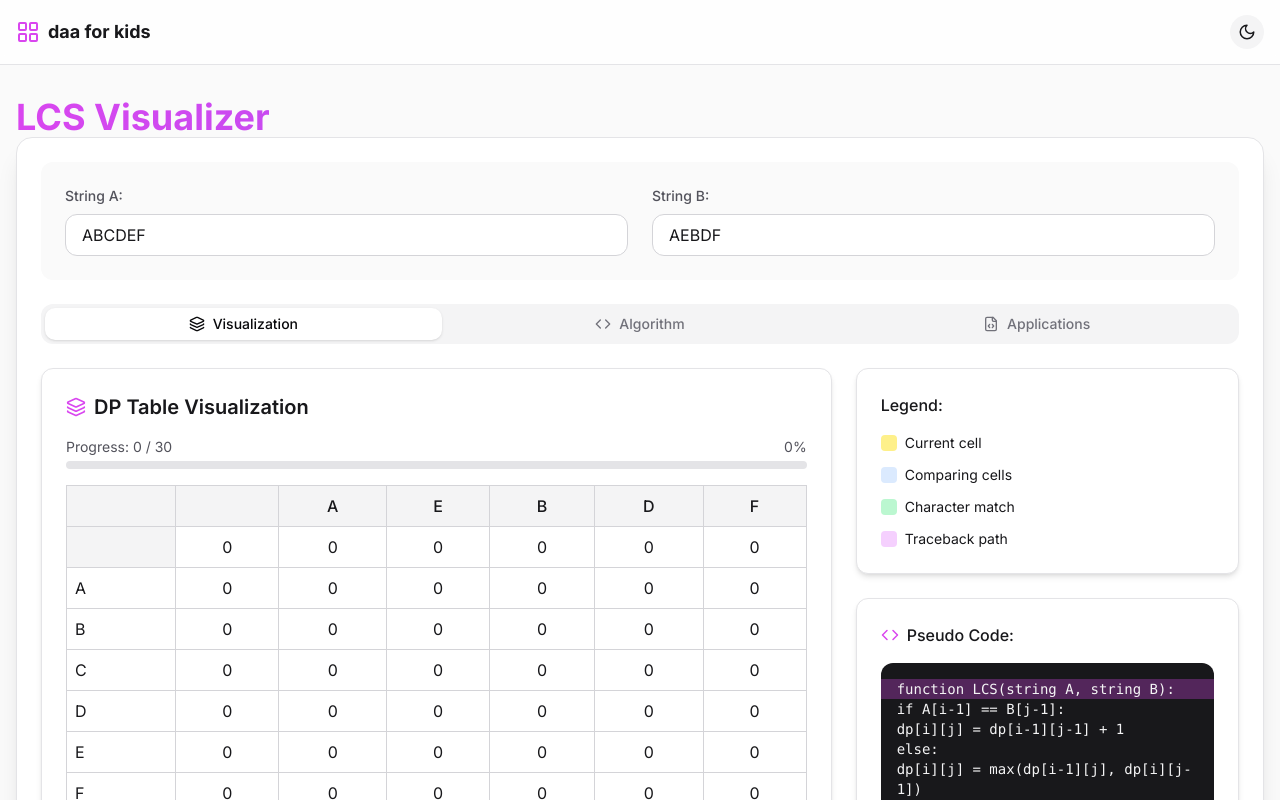
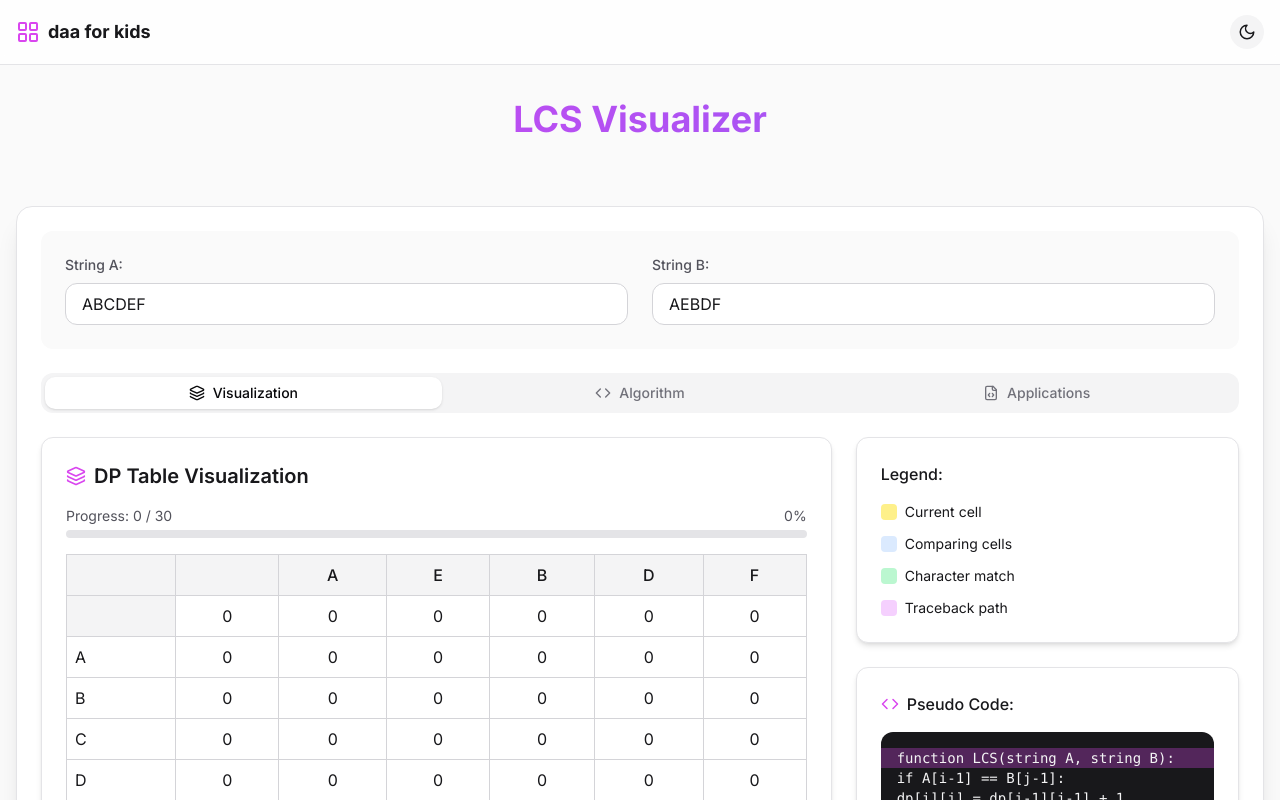
Before and after one commit to muhamad-bilal/daa-for-kids, a Next.js app: page /split-merge in a window 1280 px wide. Shown: the top 800 px of the page. Built offline with nearby package versions, Linux system fonts and the light colour scheme.

Commit message:
Update LCS title

```diff
--- a/src/app/split-merge/page.tsx
+++ b/src/app/split-merge/page.tsx
@@ -484,9 +484,9 @@ export default function LCSVisualizer() {
         <div className="min-h-screen bg-zinc-50 text-zinc-900 dark:bg-zinc-900 dark:text-zinc-50 transition-colors duration-300">
             <Header />
             <div className="container mx-auto px-4 max-w-7xl py-8">
-                <h1 className="text-4xl font-bold text-transparent bg-clip-text bg-gradient-to-r from-fuchsia-500 to-violet-500">
+                <h1 className="text-4xl font-bold text-transparent bg-clip-text bg-gradient-to-r from-fuchsia-500 to-violet-500 text-center mb-16 leading-tight ">
                     LCS Visualizer
-                </h1>
+                </h1>
                 <div className="w-24"></div> {/* Spacer for alignment */}
 
                 <div className="bg-white dark:bg-zinc-800 rounded-2xl shadow-xl p-6 border border-zinc-200 dark:border-zinc-700">
```
